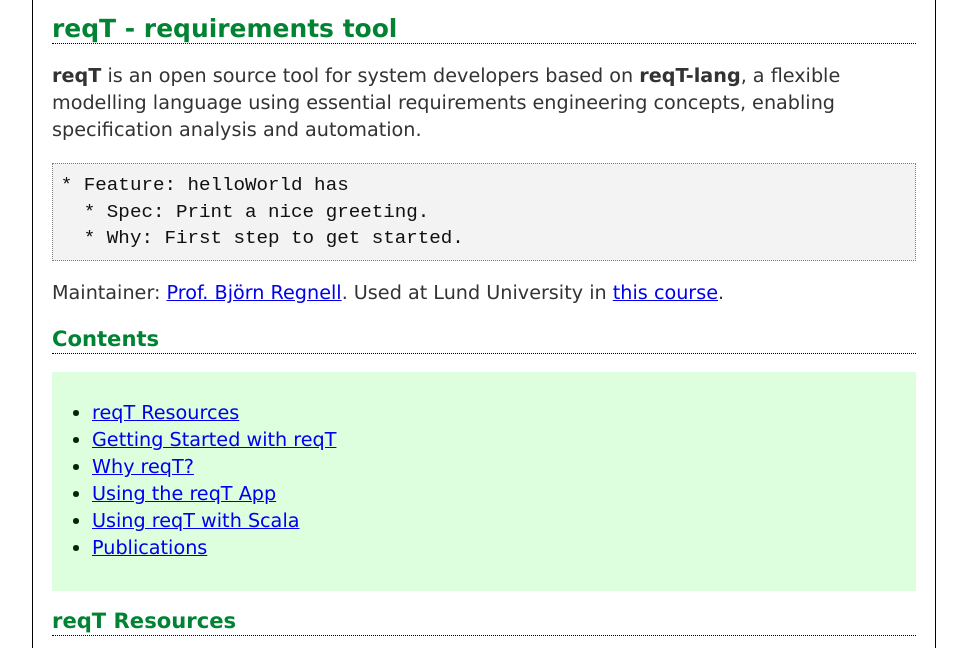
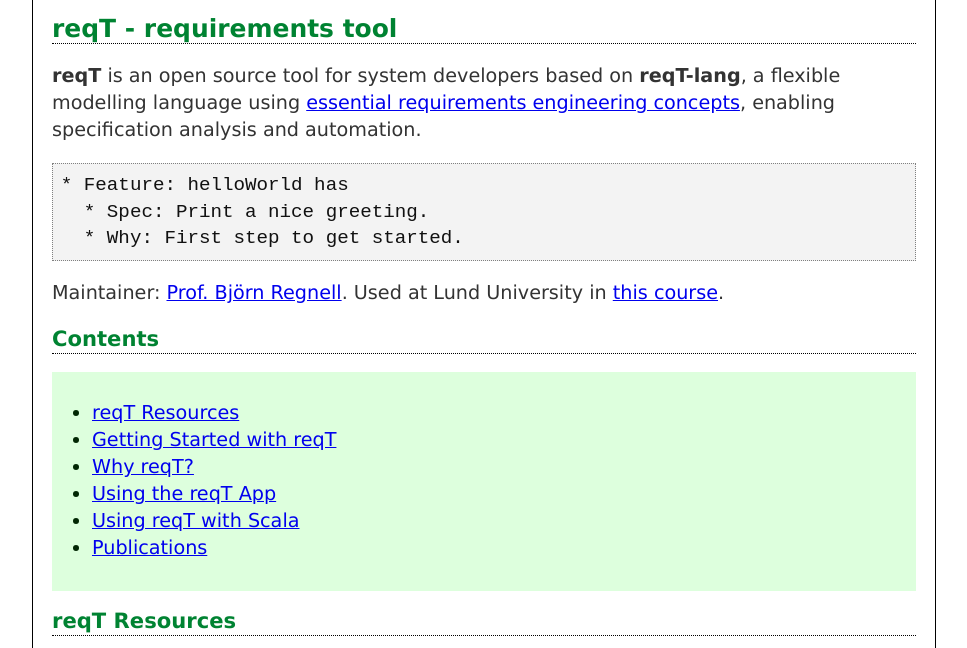
Before and after one commit to reqT/reqT.github.io, a plain HTML site: page index.html in a window 1280 px wide. Shown: the part 152-800 px from the top of the page, without its empty margins (156-1123 px from the left). Drawn offline with Linux system fonts and the light colour scheme.

Commit message:
add link to quickref in top

```diff
--- a/index.html
+++ b/index.html
@@ -49,7 +49,7 @@ code > span.in { color: #60a0b0; font-weight: bold; font-style: italic; } /* Inf
 <body>
 <p><img id ="header" src="favicon.jpg" width="100" class="headimg"></p>
 <h1 id="reqt---requirements-tool">reqT - requirements tool</h1>
-<p><strong>reqT</strong> is an open source tool for system developers based on <strong>reqT-lang</strong>, a flexible modelling language using essential requirements engineering concepts, enabling specification analysis and automation.</p>
+<p><strong>reqT</strong> is an open source tool for system developers based on <strong>reqT-lang</strong>, a flexible modelling language using <a href="https://github.com/reqT/reqT-lang/releases/latest/download/reqT-quickref-GENERATED.pdf">essential requirements engineering concepts</a>, enabling specification analysis and automation.</p>
 <pre><code>* Feature: helloWorld has
   * Spec: Print a nice greeting.
   * Why: First step to get started.</code></pre>
```
Also changed, not shown: top.html (+1 -1 lines), 1 other file.
